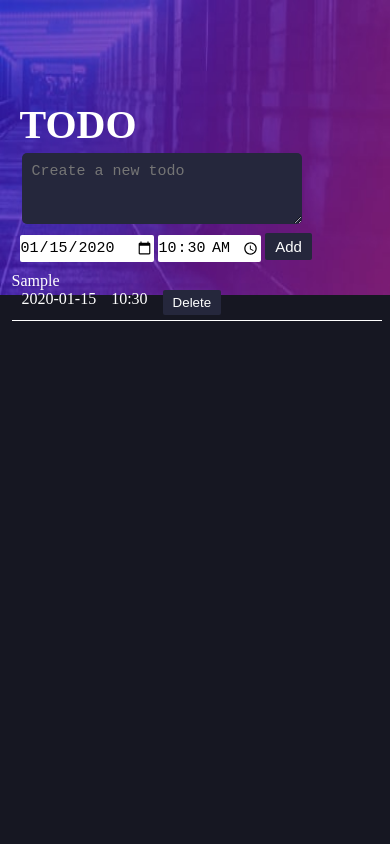
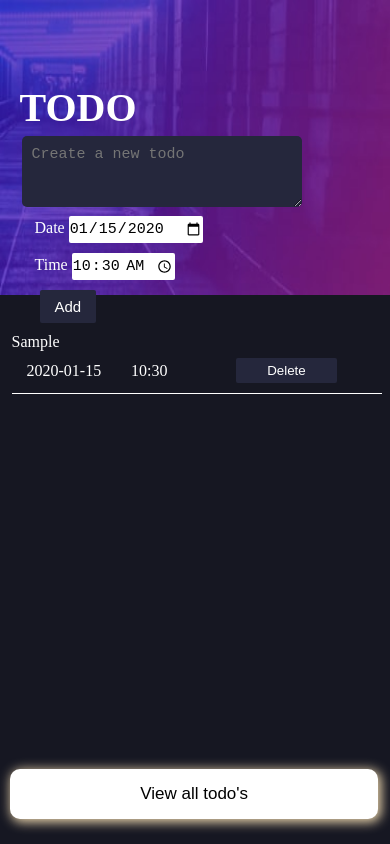
Before and after one commit to karis-cod/todo-app, a plain HTML site: page index.html in a window 390 px wide. Both pictures are taken after typing "Sample", "2020-01-15", "10:30" into the empty fields and a click on the button "Add". Drawn offline with Linux system fonts and the light colour scheme.

Commit message:
Add files via upload

```diff
--- /dev/null
+++ b/css/details.css
@@ -0,0 +1,58 @@
+*{
+    margin: 0;
+    padding: 0;
+    box-sizing: border-box;
+}
+body{
+    background: hsl(235, 21%, 11%);
+    margin: 7% 5% 1% 1%;
+}
+a{
+    text-decoration: none;
+    color: black;
+}
+label{
+    color: white;
+}
+.background-img{
+    display: block;
+    width: 100%;
+    height: 35vh;
+}
+.del{
+    background-color: hsl(235, 24%, 19%);
+    color: white;
+    border: none;
+    padding: 5px 10px;
+    border-radius: 2px;
+}
+.del:hover{
+    background: hsl(237, 13%, 32%);;
+}
+.todo-li{
+    color: white;
+    font-size: 16px;
+    margin-bottom: 15px;
+    border-bottom: 0.2px solid white;
+    position: relative;
+    left: 8px;
+    list-style: none;
+}
+.Home-btn{
+  position: fixed;
+  right: 5%;
+  bottom: 4%;
+  z-index: 99;
+  padding: 15px 10px;
+  color: black;
+  background-color: white;
+  border: none;
+  border-radius: 10px;
+  font-size: 17px;
+  box-shadow: 3px 3px 15px 3px wheat;
+}
+.rap{
+    display: grid;
+    grid-template-columns: 1fr 1fr 1fr;
+    margin: 5px 5px 15px 5px;
+}
--- /dev/null
+++ b/css/query-D.css
@@ -0,0 +1,8 @@
+@media (max-width: 450px) {
+  ul{
+    margin: auto;
+  }
+  .Home-btn{
+    left: 10px;
+  }
+}
--- a/css/query.css
+++ b/css/query.css
@@ -10,6 +10,10 @@
     position: relative;
     left: 10px;
   }
+  .elilipsis-link{
+    display: block;
+    width: 800px;
+ }
 }
 @media  (max-width:1000px) {
   #date{
@@ -20,13 +24,15 @@
     width: 600px;
    }
   .rap{
-    display: block;
-    position: relative;
-    left: 10px;
+    margin-right: 300px;
   }
   ul{
     margin-right: 40px;
   }
+  .elilipsis-link{
+    display: block;
+    width: 400px;
+ }
 }
 
 @media (max-width: 650px) {
@@ -35,13 +41,21 @@
     width: 400px;
    }
   .rap{
+    margin-left: 100px;
+  }
+  .elilipsis-link{
     display: block;
-    position: relative;
-    left: 10px;
-  }
+    width: 400px;
+ }
+
 }
 
+
 @media (max-width: 450px) {
+  .elilipsis-link{
+    display: block;
+    width: 240px;
+ }
   li{
     padding-bottom: 5px;
   }
@@ -62,4 +76,19 @@
   #date{
     margin: auto;
   }
+  .Details-btn{
+    left: 10px;
+  }
+  .Home-btn{
+    left: 10px;
+  }
+  .datim{
+    display: flex;
+    flex-direction: column;
+    margin-left: 15px;
+  }
+  .addtodo{
+    margin-left: 20px;
+    margin-bottom: 10px;
+  }
 }
--- a/css/style.css
+++ b/css/style.css
@@ -11,6 +11,13 @@ body{
     width: 100%;
     margin: auto;
 }
+a{
+    text-decoration: none;
+    color: black;
+}
+label{
+    color: white;
+}
 .background-img{
     display: block;
     width: 100%;
@@ -19,7 +26,7 @@ body{
 .todo-con{
     width: 95%;
     position: absolute;
-    top: 12%;
+    top: 10%;
     left: 5%;
 }
 h1{
@@ -54,7 +61,7 @@ h1{
     border-radius: 2px;
 }
 .addtodo{
-    padding: 5px 10px;
+    padding: 8px 15px;
     background-color: hsl(235, 24%, 19%);
     color: white;
     border: none;
@@ -84,6 +91,34 @@ h1{
     list-style: none;
 }
 .rap{
-    display: flex;
-    gap: 15px;
+    display: grid;
+    grid-template-columns: 1fr 1fr 1fr 0.5fr;
+    justify-content: center;
+    align-self: start;
+    align-items: center;
+    gap: 3px;
+    margin: 3px 1px 5px 5px;
 }
+.elilipsis-link{
+    display: inline-block;
+    max-width: 900px;
+    overflow: hidden;
+    white-space: nowrap;
+    text-overflow: ellipsis;
+    text-decoration: none;
+    color: inherit;
+    cursor: pointer;
+}
+.Details-btn{
+    position: fixed;
+    right: 3%;
+    bottom: 3%;
+    z-index: 99;
+    padding: 15px 10px;
+    color: black;
+    background: white;
+    border: none;
+    border-radius: 10px;
+    font-size: 17px;
+    box-shadow: 2px 2px 12px 1px wheat;
+}
--- a/index.html
+++ b/index.html
@@ -17,12 +17,24 @@
     <div class="todo-con">
 
       <h1>TODO</h1>
+
       <form class="todo-form">
         <textarea  id="inp" cols="30" rows="3" placeholder="Create a new todo"></textarea>
         <br>
+        <div class="datim">
+
+        <label for="date">Date
         <input type="date" id="date">
+        </label>
+
+        <label for="time">Time
         <input type="time" id="time">
+        </label>
+
+        </div>
+
         <button class="addtodo">Add</button>
+        <button class="Details-btn"><a href="details.html">View all todo's</a></button>
       </form>
         <ul class="todo-ul">
         </ul>
--- a/js/script.js
+++ b/js/script.js
@@ -17,10 +17,17 @@ function renderTodo() {
     const todoObj = todolist[i];
     const {name, duedate, time} = todoObj
     const html = `
-      <li class="todo-li"> ${name}<span class="rap"><span class="datt">${duedate} </span> ${time}
-      <button onclick="
-      todolist.splice(${i},1); renderTodo(); saveTodo();"
-      class="del">Delete</button></span></li>
+      <li class="todo-li"><span class="elilipsis-link">${name} </span><span class="rap">
+       <span class="datt">
+        ${duedate}
+        </span>
+         ${time}
+         <button onclick="
+           todolist.splice(${i},1); renderTodo(); saveTodo();"
+                class="del">Delete
+         </button>
+        </span>
+      </li>
     `;
 
     todolistHTML += html
```
Also changed, not shown: details.html (added, +18 -0 lines).
